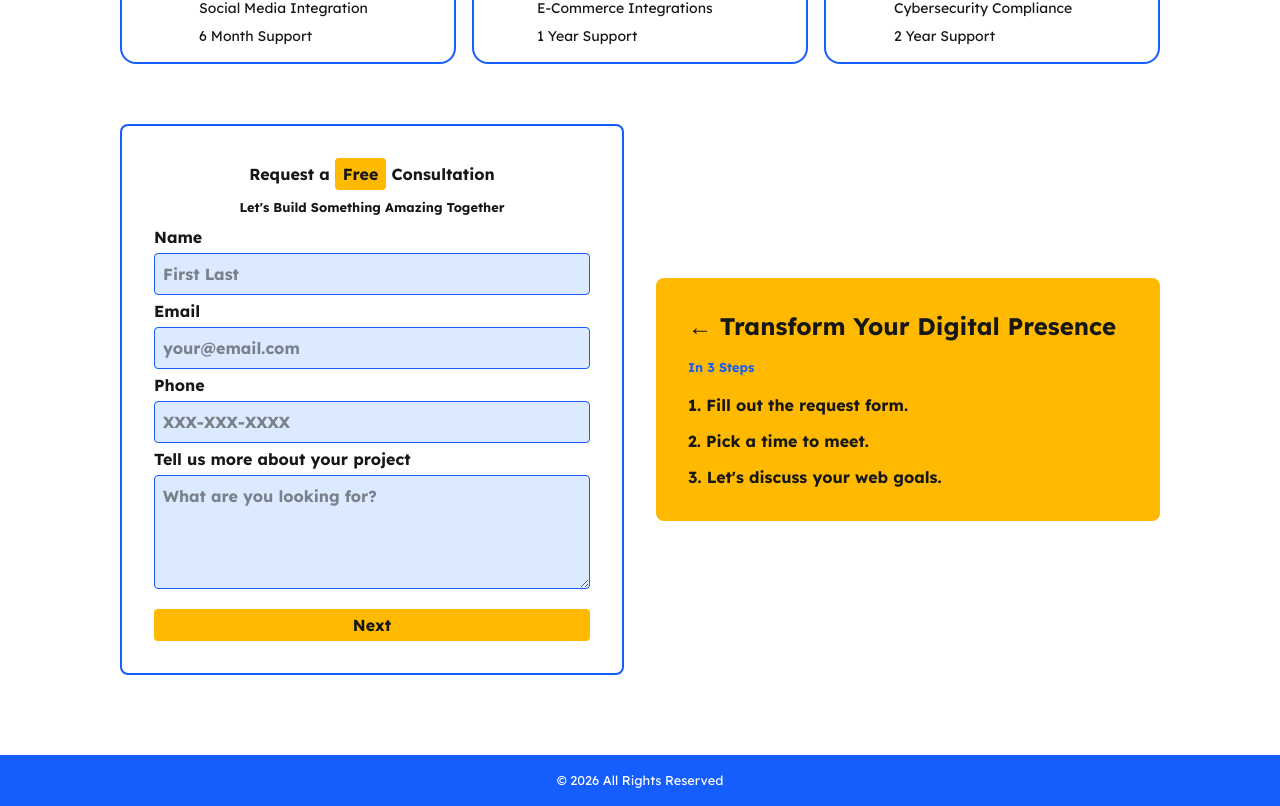
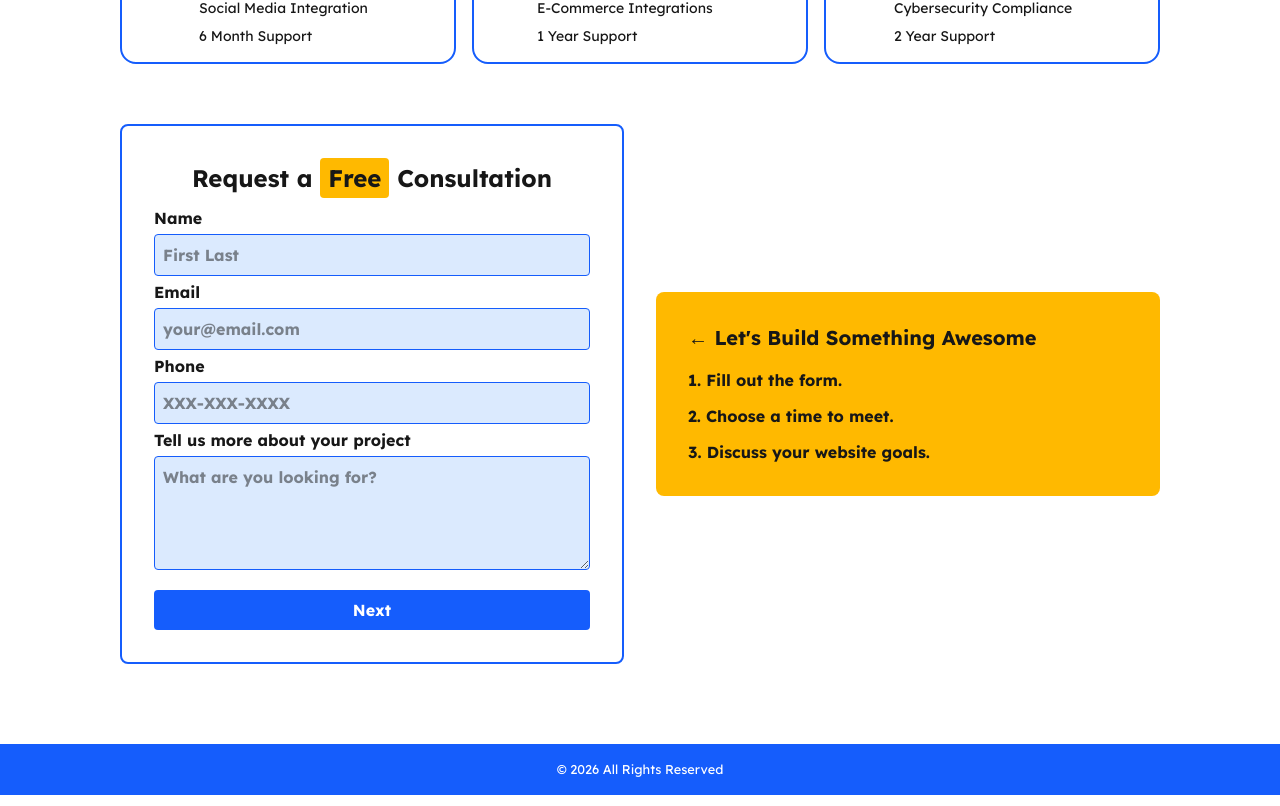
Before and after one commit to Ian-Val/portfolio-2026, a Next.js app: page / in a window 1280 px wide. Shown: the part 2828-3634 px from the top of the page. Built offline with nearby package versions, Linux system fonts and the light colour scheme.

Commit message:
updated cta

```diff
--- a/components/homepage/sections/CallToAction.tsx
+++ b/components/homepage/sections/CallToAction.tsx
@@ -15,16 +15,14 @@ export default function CallToAction() {
       >
         <div className="sm:w-auto sm:p-0 w-full p-10">
           <div className="bg-white rounded-lg p-8 border-2 border-blue-600 w-full">
-            <h3 className="text-center mb-2">
+            <h2 className="text-center text-2xl mb-2">
               Request a{" "}
               <span className="inline-block bg-amber-400 text-neutral-900 px-2 py-1 rounded">
                 Free
               </span>{" "}
               Consultation
-            </h3>
-            <small className="block text-center mb-2">
-              Let's Build Something Amazing Together
-            </small>
+            </h2>
+
             <form className="flex flex-col gap-1">
               <label htmlFor="name">Name</label>
               <input
@@ -54,31 +52,29 @@ export default function CallToAction() {
                 Tell us more about your project
               </label>
               <textarea
-                className="rounded bg-blue-100 border border-blue-600 p-2"
+                className="rounded bg-blue-100 border border-blue-600 p-2 min-h-20"
                 name="description"
                 id="description"
                 cols={10}
                 rows={4}
                 placeholder="What are you looking for?"
               ></textarea>
-              <button className="mt-4 bg-amber-400 text-neutral-900 px-2 py-1 rounded">
+              <button className="mt-4 bg-blue-600 text-white px-2 py-2 rounded">
                 Next
               </button>
             </form>
           </div>
         </div>
         <div className="bg-amber-400 sm:p-8 p-10 w-full flex flex-col justify-center sm:rounded-lg my-auto">
-          <h2 className="mb-4 text-2xl sm:text-start text-center">
-            <span className="sm:inline hidden">←</span> Transform Your Digital
-            Presence
+          <h2 className="mb-4 text-xl sm:text-start text-center">
+            <span className="sm:inline hidden">←</span> Let's Build Something
+            Awesome
           </h2>
-          <small className="block mb-4 text-blue-600 sm:text-start text-center">
-            In 3 Steps
-          </small>
+
           <ol className="list-decimal list-inside flex flex-col gap-3 sm:mx-0 mx-auto">
-            <li>Fill out the request form.</li>
-            <li>Pick a time to meet.</li>
-            <li>Let's discuss your web goals.</li>
+            <li>Fill out the form.</li>
+            <li>Choose a time to meet.</li>
+            <li>Discuss your website goals.</li>
           </ol>
           <span className="sm:hidden block text-center mt-6">↓</span>
         </div>
```
